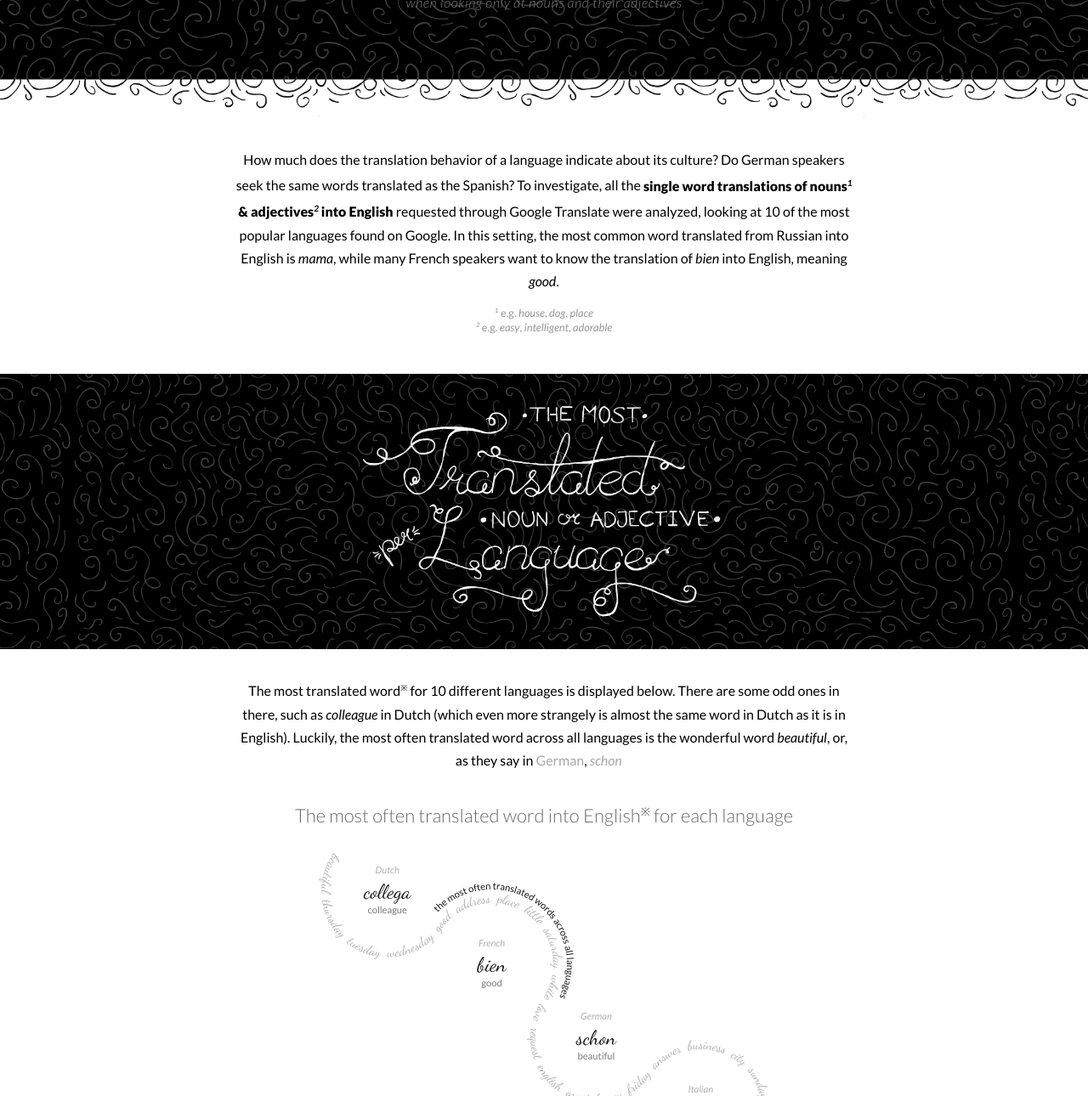
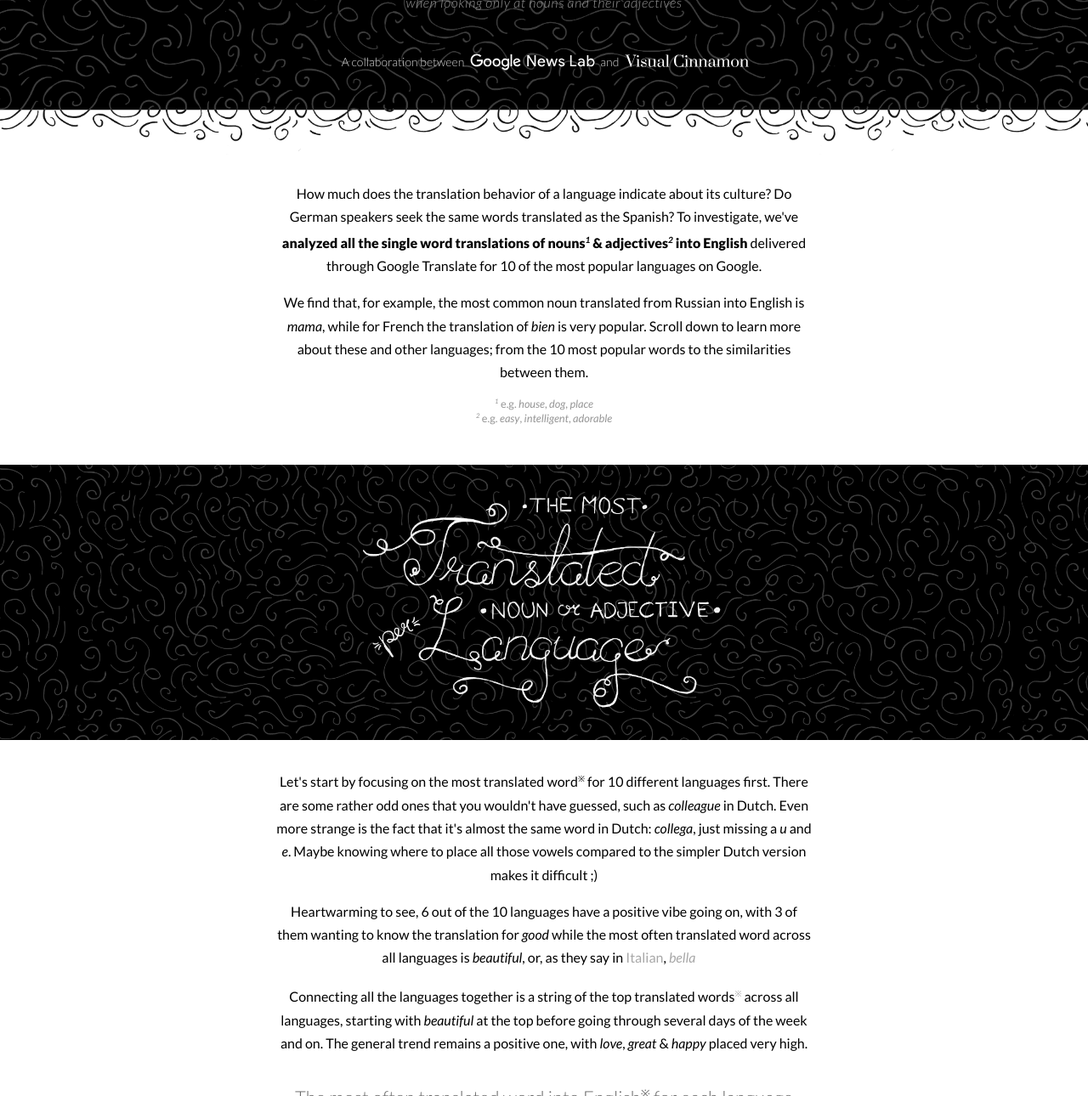
Before and after one commit to nbremer/inenglish, a plain HTML site: page index.html in a window 1280 px wide. Shown: the part 306-1596 px from the top of the page at 85% size. Drawn offline with nearby package versions, Linux system fonts and the light colour scheme.

Commit message:
Updated the text mostly

```diff
--- a/css/style.css
+++ b/css/style.css
@@ -155,8 +155,7 @@ img {
 	max-width: 450px;
 }
 .handlettering #tree-ring-lettering-title {
-	max-width: 400px;
-	height: 250px;
+	max-width: 350px;
 }
 .handlettering #network-lettering-title {
 	max-width: 400px;
@@ -222,7 +221,7 @@ header {
     letter-spacing: 0.6px;
 }
 .subtitle-small {
-    color: #828282;
+    color: #989898;
     margin-top: 0.5em;
     margin-left: 1em;
     margin-right: 1em;
@@ -231,6 +230,30 @@ header {
     /* font-weight: 400; */
     font-style: italic;
     letter-spacing: 0.6px;
+}
+
+.collab {
+    font-weight: 300;
+    color: #d8d8d8;
+    margin-bottom: 1em;
+}
+.collab div {
+	height: 24px;
+    font-size: 14px;
+    padding: 2.5px 5px 0 5px;
+}
+.logo-google {
+	width: 150px;
+    background: url(../img/logo_google_news_lab.svg) no-repeat 0 0;
+    background-size: contain;
+}
+.logo-google span, .logo-vc span {
+	visibility: hidden;
+}
+.logo-vc {
+	width: 150px;
+    background: url(../img/logo_visual_cinnamon.svg) no-repeat 0 0;
+    background-size: contain;
 }
 
 /* ------ Beautiful loop ------ */
@@ -361,8 +384,8 @@ header {
 
 .ring-rank {
 	font-family: 'Lato', sans-serif;
-	font-size: 0.7em;
-	font-weight: 300;
+	font-size: 0.75em;
+	font-weight: 400;
 	text-anchor: middle;
 }
 
--- a/index.html
+++ b/index.html
@@ -90,6 +90,9 @@
 	    				<img class="img-fluid" src="img/script_beautiful.png" alt="Beautiful">
 	    				<h3 class="subtitle">is the most common word translated to English with Google</h3>
 	    				<h5 class="subtitle-small">when looking only at nouns and their adjectives</h5>
+	    				<div class="collab flex-wrap-center">
+	    					<div>A collaboration between </div> <a href="http://newslab.withgoogle.com"><div class="logo-google"><span>Google News Lab</span></div></a> <div> and </div> <a href="https://www.visualcinnamon.com/"><div class="logo-vc"><span>Visual Cinnamon</span></div></a>
+	    				</div>
 	    			</div>
 	    		</div>
 	    	</div>
@@ -99,8 +102,10 @@
 	<section>
 		<div class="container">
     		<div id="title-section" class="row justify-content-center">
-    			<div class="col-12 col-lg-8 body-text" style="margin-bottom: 0em;">
-    				<p>How much does the translation behavior of a language indicate about its culture? Do German speakers seek the same words translated as the Spanish? To investigate, all the <span class="bold">single word translations of nouns<sup class="up-note">1</sup> & adjectives<sup class="up-note">2</sup> into English</span> requested through Google Translate were analyzed, looking at 10 of the most popular languages found on Google. In this setting, the most common word translated from Russian into English is <i>mama</i>, while many French speakers want to know the translation of <i>bien</i> into English, meaning <i>good</i>.</p>
+    			<div class="col-12 col-lg-7 body-text" style="margin-bottom: 0em;">
+    				<p>How much does the translation behavior of a language indicate about its culture? Do German speakers seek the same words translated as the Spanish? To investigate, we've <span class="bold">analyzed all the single word translations of nouns<sup class="up-note">1</sup> & adjectives<sup class="up-note">2</sup> into English</span> delivered through Google Translate for 10 of the most popular languages on Google.</p>
+
+    				<p>We find that, for example, the most common noun translated from Russian into English is <i>mama</i>, while for French the translation of <i>bien</i> is very popular. Scroll down to learn more about these and other languages; from the 10 most popular words to the similarities between them.</p> <!-- &#5905; &#8880; &#9758; &#9759; -->
 
     				<p class="footnote">
     					<sup class="up-note">1</sup> e.g. <i>house</i>, <i>dog</i>, <i>place</i></br>
@@ -121,8 +126,12 @@
 	<section>
 		<div class="container">
     		<div id="before-word-snake-text" class="row justify-content-center">
-    			<div class="col-12 col-lg-8 body-text">
-	    			<p>The most translated word<sup style="font-size: 0.6em;">&#8251;</sup> for 10 different languages is displayed below. There are some odd ones in there, such as <i>colleague</i> in Dutch (which even more strangely is almost the same word in Dutch as it is in English). Luckily, the most often translated word across all languages is the wonderful word <i>beautiful</i>, or, as they say in <span id="beautiful-lang" class="beautiful-rotate">German</span>, <span id="beautiful-word" class="beautiful-rotate" style="font-style: italic; white-space: pre;">schon    </span></p>
+    			<div class="col-12 col-lg-7 body-text">
+	    			<p>Let's start by focusing on the most translated word<sup style="font-size: 0.6em;">&#8251;</sup> for 10 different languages first. There are some rather odd ones that you wouldn't have guessed, such as <i>colleague</i> in Dutch. Even more strange is the fact that it's almost the same word in Dutch: <i>collega</i>, just missing a <i>u</i> and <i>e</i>. Maybe knowing where to place all those vowels compared to the simpler Dutch version makes it difficult ;)</p>
+
+	    			<p>Heartwarming to see, 6 out of the 10 languages have a positive vibe going on, with 3 of them wanting to know the translation for <i>good</i> while the most often translated word across all languages is <i>beautiful</i>, or, as they say in <span id="beautiful-lang" class="beautiful-rotate">German</span>, <span id="beautiful-word" class="beautiful-rotate" style="font-style: italic; white-space: pre;">schon    </span></p>
+
+	    			<p>Connecting all the languages together is a string of the top translated words<sup class="ast">&#8251;</sup> across all languages, starting with <i>beautiful</i> at the top before going through several days of the week and on. The general trend remains a positive one, with <i>love</i>, <i>great</i> & <i>happy</i> placed very high.</p>
 	    		</div>
     		</div>
 
@@ -149,10 +158,10 @@
 	<section>
 		<div class="container">
     		<div id="before-tree-ring-text" class="row justify-content-center">
-    			<div class="col-12 col-lg-8 body-text">
+    			<div class="col-12 col-lg-7 body-text">
     				<p>Translations for <i>you</i>, <i>hello</i> and <i>thank you</i> into English are three of the most requested words in any language, which isn't unexpected. By focusing on the nouns & adjectives instead, we can get a glimpse into how different non-native English speakers use this language in their everyday lives.</p>
 
-    				<p>Diving even deeper and looking at the 10 most translated words<sup class="ast">&#8251;</sup>, some interesting differences arise between the chosen languages. The days of the week are quite popular, especially in Spanish & Italian. For the French, <i>monsieur</i> is on 6th place, which Google translates to <i>gentleman</i>, seemingly quite fitting for their culture.</p>
+    				<p>Diving a bit deeper, we're now focusing on the 10 most translated words<sup class="ast">&#8251;</sup> per language, which reveal even more interesting differences between the languages. The days of the week are quite popular, especially in Spanish & Italian. And for French, <i>monsieur</i> is on 6th place, which Google translates to <i>gentleman</i>, quite fitting for their culture. <span class="bold"><span class="desktop">Click on</span><span class="mobile">Tab</span> a mini language circle to see it rotate into place in the big circle, revealing its top 10.</span></p>
 	    		</div>
     		</div>
 
@@ -186,9 +195,10 @@
     <section>
 		<div class="container">
     		<div id="before-similarity-network-text" class="row justify-content-center">
-    			<div class="col-12 col-lg-8 body-text">
-    				<p>We've also investigate how similar these top 10's are between any two languages. For example (although perhaps not surprising since the languages are similar), the Spanish top 10 has 4 words in common with both Portuguese and Italian. Russian on the other hand has the highest similarity with Polish. While Japanese is quite dissimilar from all others. No word from the Japanese top 10 is even present in the overall top 10.</p>
-    				<p>In the network below each word from the top 10 that is similar between two languages is represented by a line/string of words. <span class="bold"><span class="desktop">Click on</span><span class="mobile">Tab</span> a word to move it to the center which reveals all the words that language has in common with all others.</span></p>
+    			<div class="col-12 col-lg-7 body-text">
+    				<p>Now that we've read some of the most translated words for different languages and seen that they can be quite different, what about their similarities? For example, the Spanish top 10 has four words in common with both Portuguese and Italian (although perhaps not surprising since the languages are similar). Russian, on the other hand, is most similar to Polish. While Japanese is quite dissimilar from all others; no word from the Japanese top 10 is even present in the overall top 10.</p>
+
+    				<p>In the network below each word from the top 10 that is similar between two languages is represented by a line. <span class="bold"><span class="desktop">Click on</span><span class="mobile">Tab</span> a word to move it to the center which reveals all the words that language has in common with all others.</span></p>
 	    		</div>
     		</div>
 
@@ -196,7 +206,7 @@
     		<div id="similarity-network-section" class="row justify-content-center chart">
     			<div class="col-12 col-lg-8">
     				<div id="viz-similarity-network-title" class="chart-title"> <!-- &#11089; -->
-    					<div class="chart-top-title" style="margin-bottom: 1em;">The similarities between the top 10 words per language</div>
+    					<div class="chart-top-title" style="margin-bottom: 1em;">The similarities between the top 10 words<sup style="font-size: 0.6em;">&#8251;</sup> per language</div>
     				</div>
     				<!-- The similarity network viz -->
     				<div id="viz-similarity-network"></div>
@@ -209,7 +219,7 @@
 	<footer>
 		<div class="container">
     		<div class="row justify-content-center">
-    			<div class="col-12 col-lg-8">
+    			<div class="col-12 col-lg-7">
     				<div id="note" style="font-size: 0.8em; color: #969696; padding-bottom: 10em;">
     					<sup style="font-size: 1em; font-weight: 300;">&#8251;</sup> When talking about <i>the most translated words</i> this only includes nouns & adjectives
     				</div>
--- a/js/loopBeautiful.js
+++ b/js/loopBeautiful.js
@@ -28,7 +28,7 @@ function loopBeautiful() {
 	//var t1 = d3.transition().duration(2000);
 	//var t2 = d3.transition().duration(1000);
 
-	var t = d3.interval(loopBeauty, 5000);
+	var t = d3.interval(loopBeauty, 4000);
 
 	var chosen = 0,
 		chosenOld = 0;
@@ -42,22 +42,22 @@ function loopBeautiful() {
 
 		//Change the beautiful word and language
 		d3.select("#beautiful-word")
-			.transition().duration(1000)
+			.transition().duration(500)
 			.style("color", "white")
 			.on("end", function() {
 				d3.select(this)
 					.html(beauty[chosen].word)
-					.transition().duration(750)
+					.transition().duration(400)
 					.style("color", middlegrey);
 			});
 
 		d3.select("#beautiful-lang")
-			.transition().duration(1000)
+			.transition().duration(500)
 			.style("color", "white")
 			.on("end", function() {
 				d3.select(this)
 					.text(beauty[chosen].language)
-					.transition().duration(750)
+					.transition().duration(400)
 					.style("color", middlegrey);
 			});
 
```
Also changed, not shown: img/logo_google_news_lab.svg (added), img/logo_visual_cinnamon.svg (added), img/title_tree_ring.png (added).
